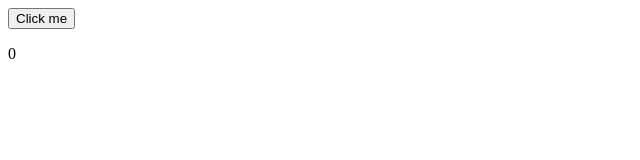
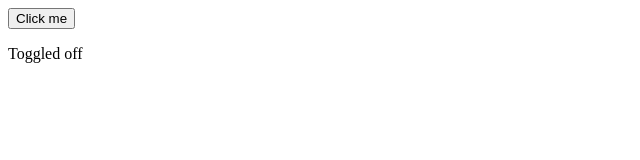
Before and after one commit to polnikovandrey/mern, a React (Create React App) app in the folder client/: page / in a window 1280 px wide. Shown: the top 160 px of the page, without its empty margins (0-640 px from the left). Built offline with nearby package versions, Linux system fonts and the light colour scheme.

Commit message:
+ conditional rendering

```diff
--- a/client/src/index.tsx
+++ b/client/src/index.tsx
@@ -4,18 +4,23 @@ import ReactDOM from "react-dom";
 
 function App() {
 
-    const [clicks, setClicks] = useState(0);
+    const [showMessage, setShowMessage] = useState(false);
 
     function handleClick() {
-        setClicks(clicks + 1);
+        setShowMessage(!showMessage);
     }
 
     return (
         <>
             <button onClick={handleClick}>Click me</button>
-            <p>{clicks}</p>
+            {showMessage && <p>Message is visible</p>}
+            {showMessage ? <Message message="Toggled on"/> : <Message message="Toggled off"/>}
         </>
     );
 }
 
+function Message(properties: any) {
+    return <p>{properties.message}</p>;
+}
+
 ReactDOM.render(<App/>, document.getElementById('root'));
```
